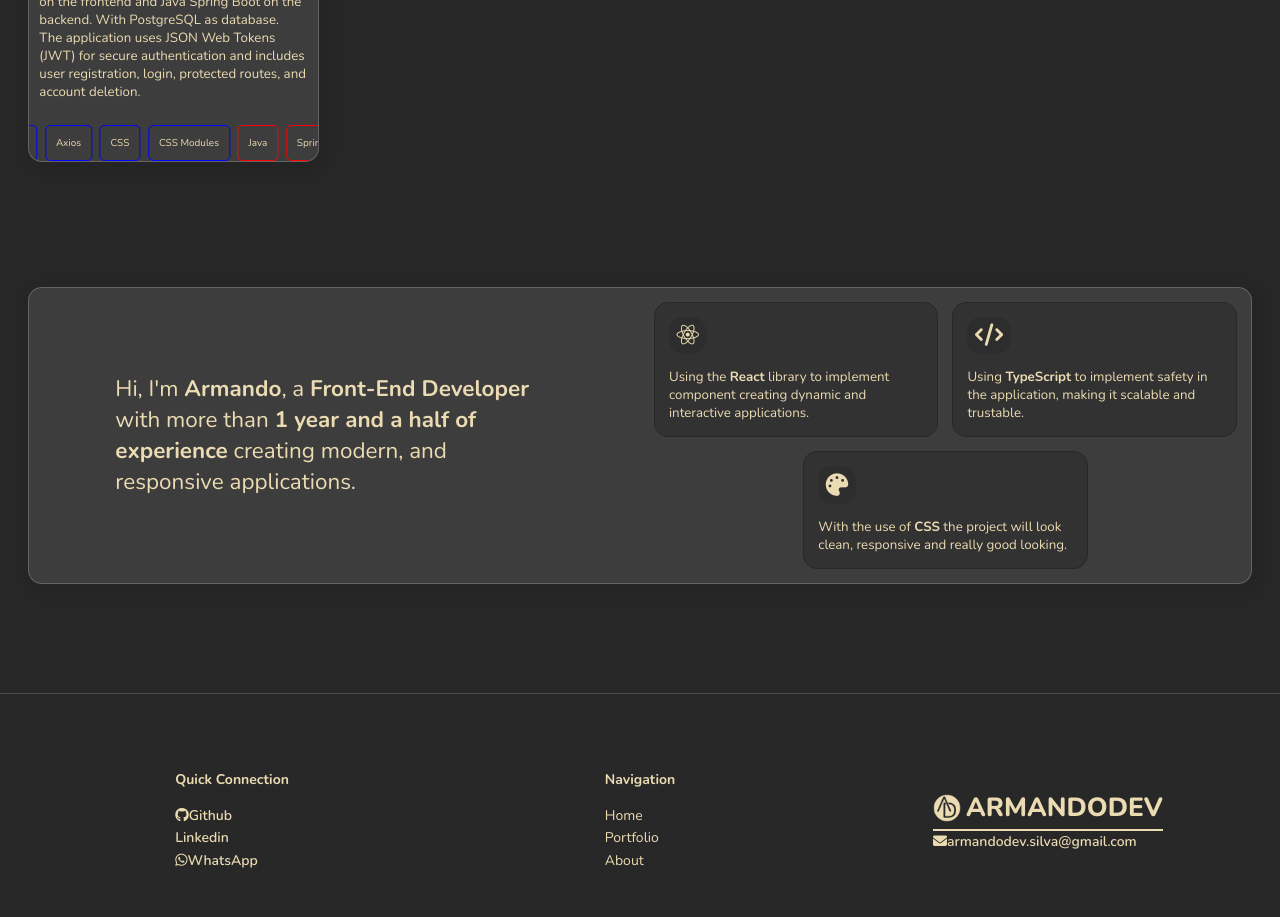
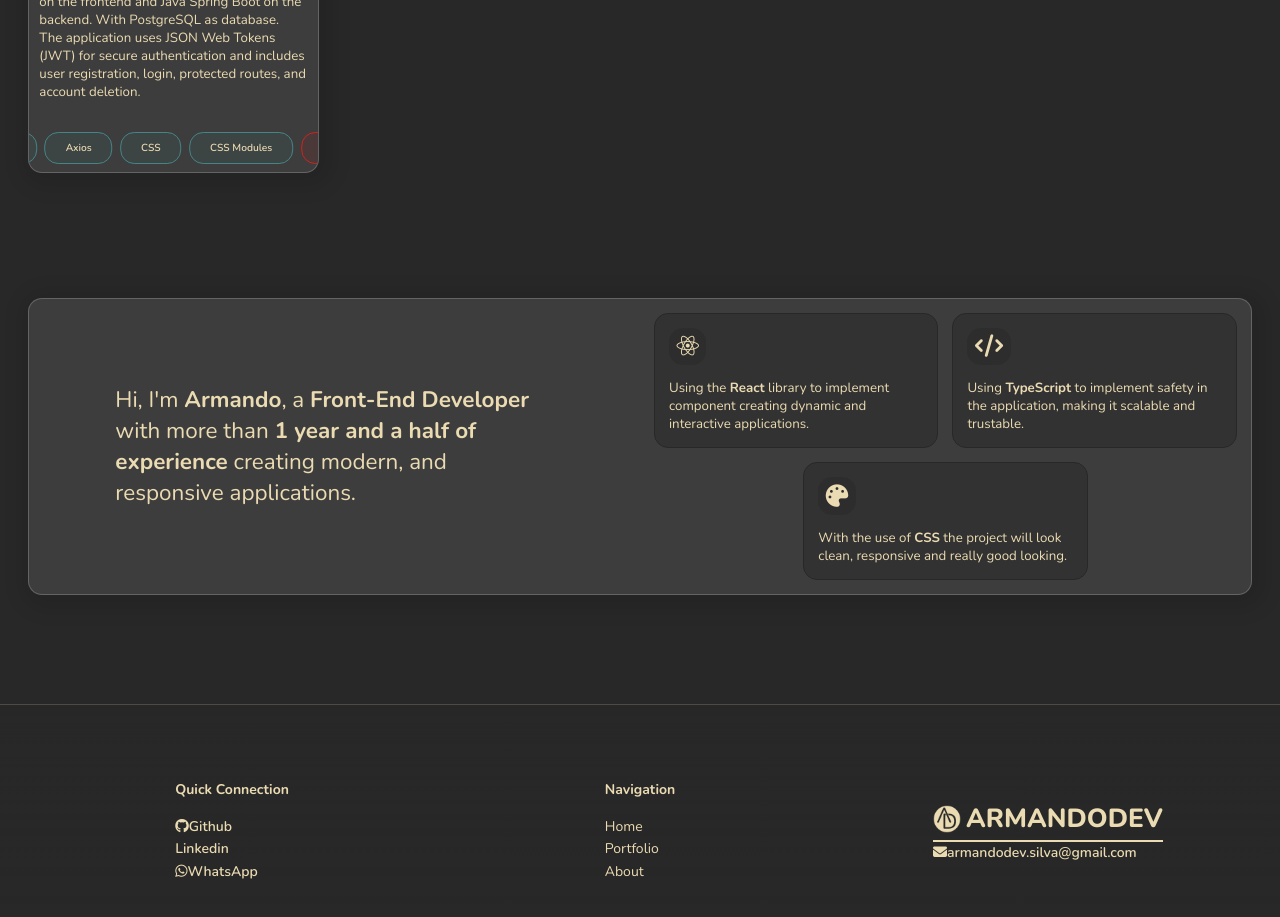
Before and after one commit to armandosilvadev/portfolio-website, a React (Vite) app: page / in a window 1280 px wide. Shown: the part 900-1817 px from the top of the page. Built offline with nearby package versions, Linux system fonts and the light colour scheme; some icons are missing.

Commit message:
add styles for tech stack tags

```diff
--- a/src/assets/styles/variables.css
+++ b/src/assets/styles/variables.css
@@ -14,6 +14,20 @@
   --txt-hover-color: #fbf1c7;
   --txt-active-color: #fdf8e3;
   --txt-copy-color: rgba(235, 219, 178, 0.5);
+
+  /* general colors */
+  --blue-color: #458588;
+  --blue-hover-color: #4d9fa3;
+  --blue-color-transparent: rgba(69, 133, 136, 0.1);
+  --blue-hover-color-transparent: rgba(69, 133, 136, 0.2);
+  --red-color: #cc241d;
+  --red-hover-color: #e5261f;
+  --red-color-transparent: rgba(204, 36, 29, 0.1);
+  --red-hover-color-transparent: rgba(204, 36, 29, 0.2);
+  --gray-color: #928374;
+  --gray-hover-color: #9f9284;
+  --gray-color-transparent: rgba(146, 131, 116, 0.1);
+  --gray-hover-color-transparent: rgba(146, 131, 116, 0.2);
 
   /* general sizes */
   --size-8: clamp(0.2rem, 0.5856vw, 1.6rem);
@@ -48,7 +62,7 @@
   --border-sections-color: #504945;
 }
 
-[data-theme="light"] {
+[data-theme='light'] {
   /* background colors */
   --bg-color: #fbf1c7; /* gruvbox light bg */
   --bg-color-transparent: rgba(251, 241, 199, 0.85);
--- a/src/components/ui/Projects/Projects.module.css
+++ b/src/components/ui/Projects/Projects.module.css
@@ -64,6 +64,7 @@
   display: flex;
   width: 100%;
   overflow-x: auto;
+  padding: var(--size-8);
 }
 
 .carouselTechStack::-webkit-scrollbar {
@@ -77,11 +78,13 @@
 .carouselTrack {
   display: flex;
   align-items: center;
+  width: max-content;
   animation: scroll 15s infinite linear;
 }
 
 .listTechStack {
   display: flex;
+  flex-shrink: 0;
   align-items: center;
   gap: var(--size-8);
   padding-right: var(--size-8);
@@ -91,20 +94,40 @@
 
 .listTechStack li {
   flex: 0 0 auto;
-  border-radius: 5px;
-  padding: 10px;
+  font-size: var(--padding-10);
+  font-weight: 600;
+  border-radius: var(--border-radius-1);
+  padding: 8px 2rem;
 }
 
 .listTechStack .frontend {
-  border: solid 1px blue;
+  border: solid 1px var(--blue-color);
+  background-color: var(--blue-color-transparent);
+}
+
+.listTechStack .frontend:hover {
+  border-color: var(--blue-hover-color);
+  background-color: var(--blue-hover-color-transparent);
 }
 
 .listTechStack .backend {
-  border: solid 1px red;
+  border: solid 1px var(--red-color);
+  background-color: var(--red-color-transparent);
+}
+
+.listTechStack .backend:hover {
+  border-color: var(--red-hover-color);
+  background-color: var(--red-hover-color-transparent);
 }
 
 .listTechStack .database {
-  border: solid 1px gray;
+  border: solid 1px var(--gray-color);
+  background-color: var(--gray-color-transparent);
+}
+
+.listTechStack .database:hover {
+  border-color: var(--gray-hover-color);
+  background-color: var(--gray-hover-color-transparent);
 }
 
 @keyframes scroll {
```
